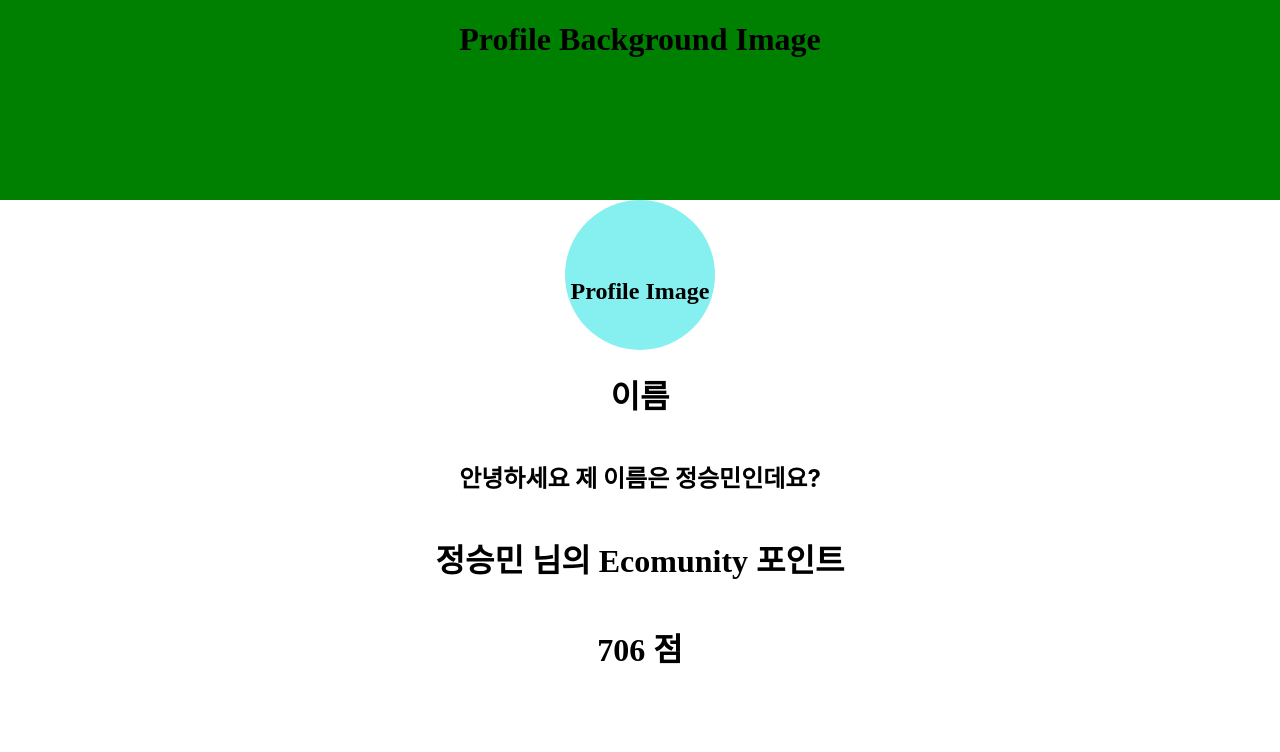
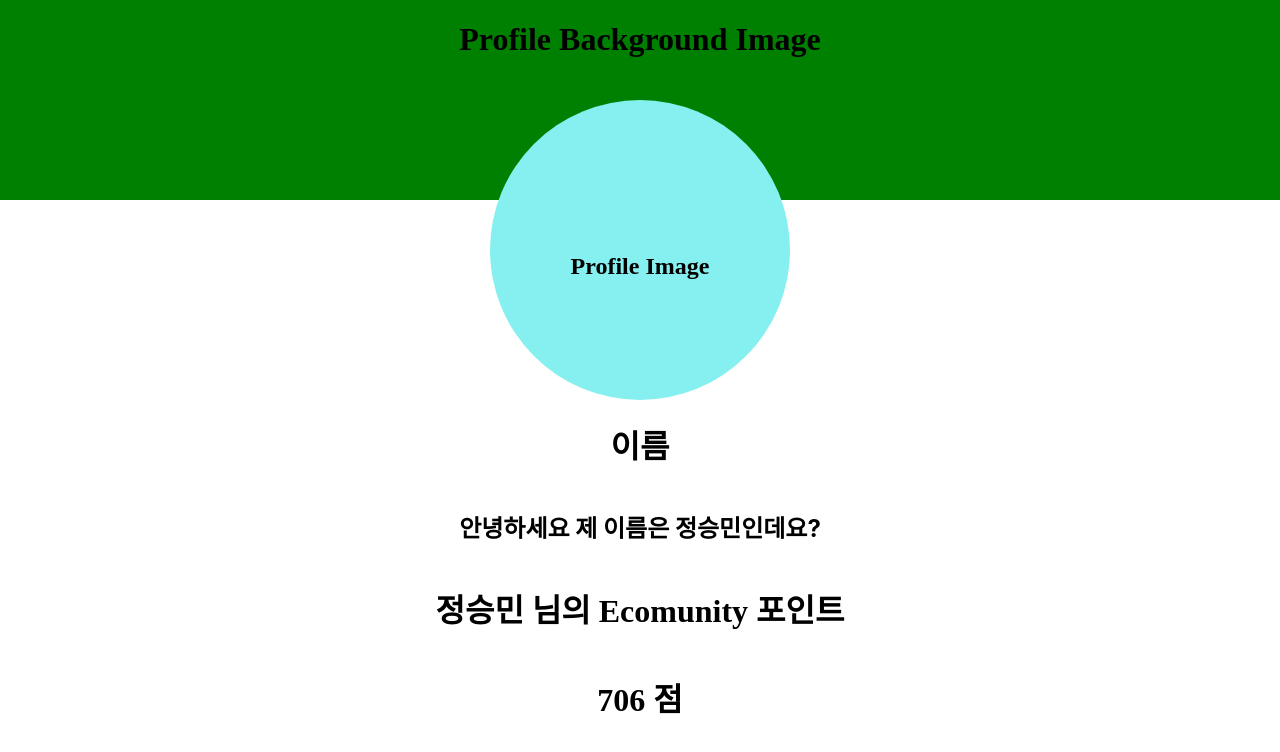
Before and after one commit to rdg1029/ECOmunity-FE, a React (Create React App) app: page /profile in a window 1280 px wide. Shown: the top 752 px of the page. Built offline with nearby package versions, Linux system fonts and the light colour scheme; no server answers.

Commit message:
[Updated ProfileBgImg.tsx] : 배경 이미지 위로 프로필 이미지 올리기

```diff
--- a/src/components/ProfileBgImg.tsx
+++ b/src/components/ProfileBgImg.tsx
@@ -5,7 +5,8 @@
     width: 100%;
     height: 200px;
     background-color: green;
-    z-index: 0
+    position: fixed;
+    z-index: -1
 `
 
 const ProfileBgImg : React.FC = () => {
--- a/src/components/ProfileImg.tsx
+++ b/src/components/ProfileImg.tsx
@@ -3,14 +3,16 @@
 
 const ProfileImgWholeStyle = styled.div`
     background-color:#86efef;
-    width:150px;
-    height:150px;
-    border-radius:75px;
+    width:300px;
+    height:300px;
+    border-radius:300px;
     text-align:center;
     margin:0 auto;
+    margin-top: 100px;
     font-size:12px;
     vertical-align:middle;
-    line-height:150px;
+    line-height:300px;
+
 
 `;
 
```
